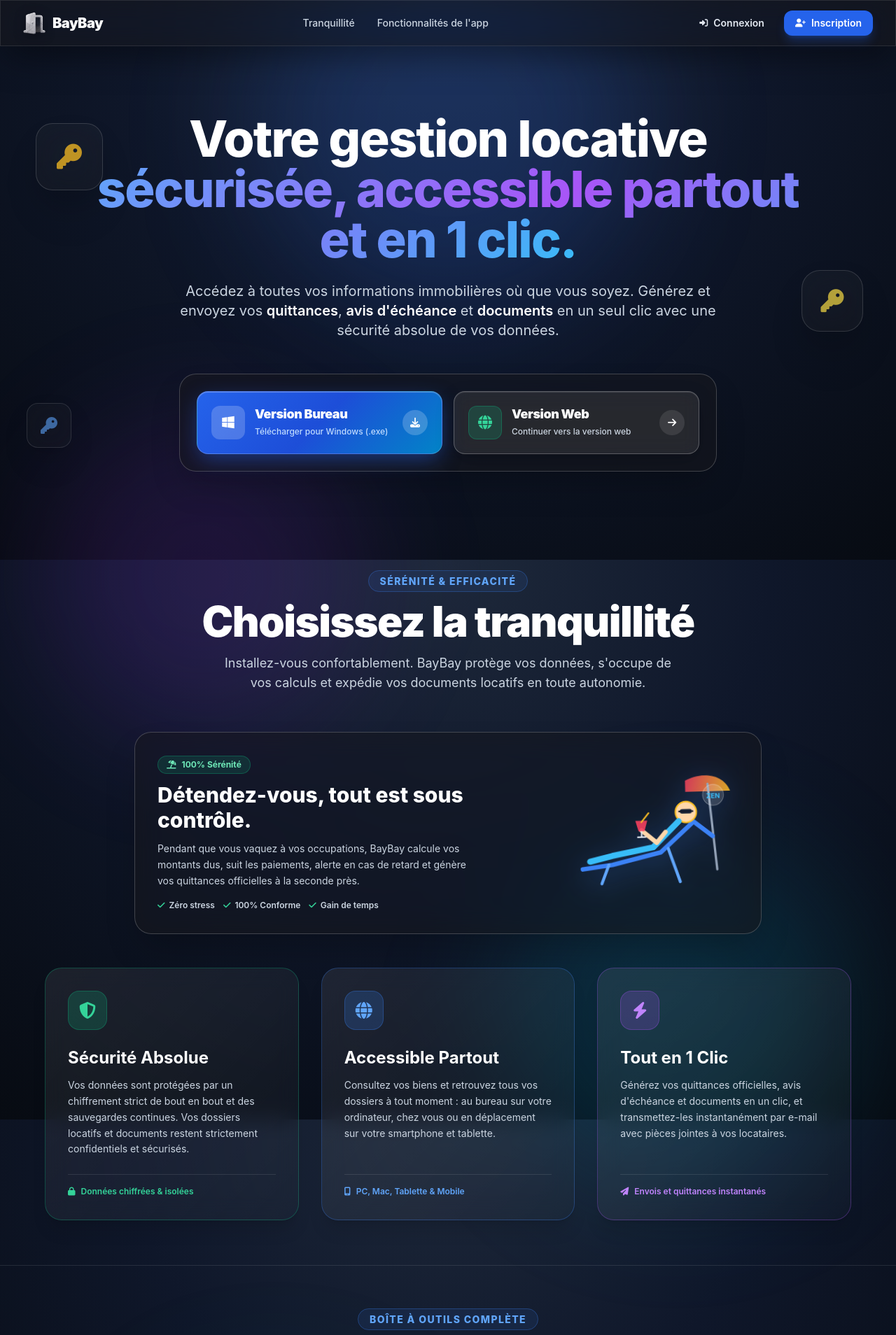
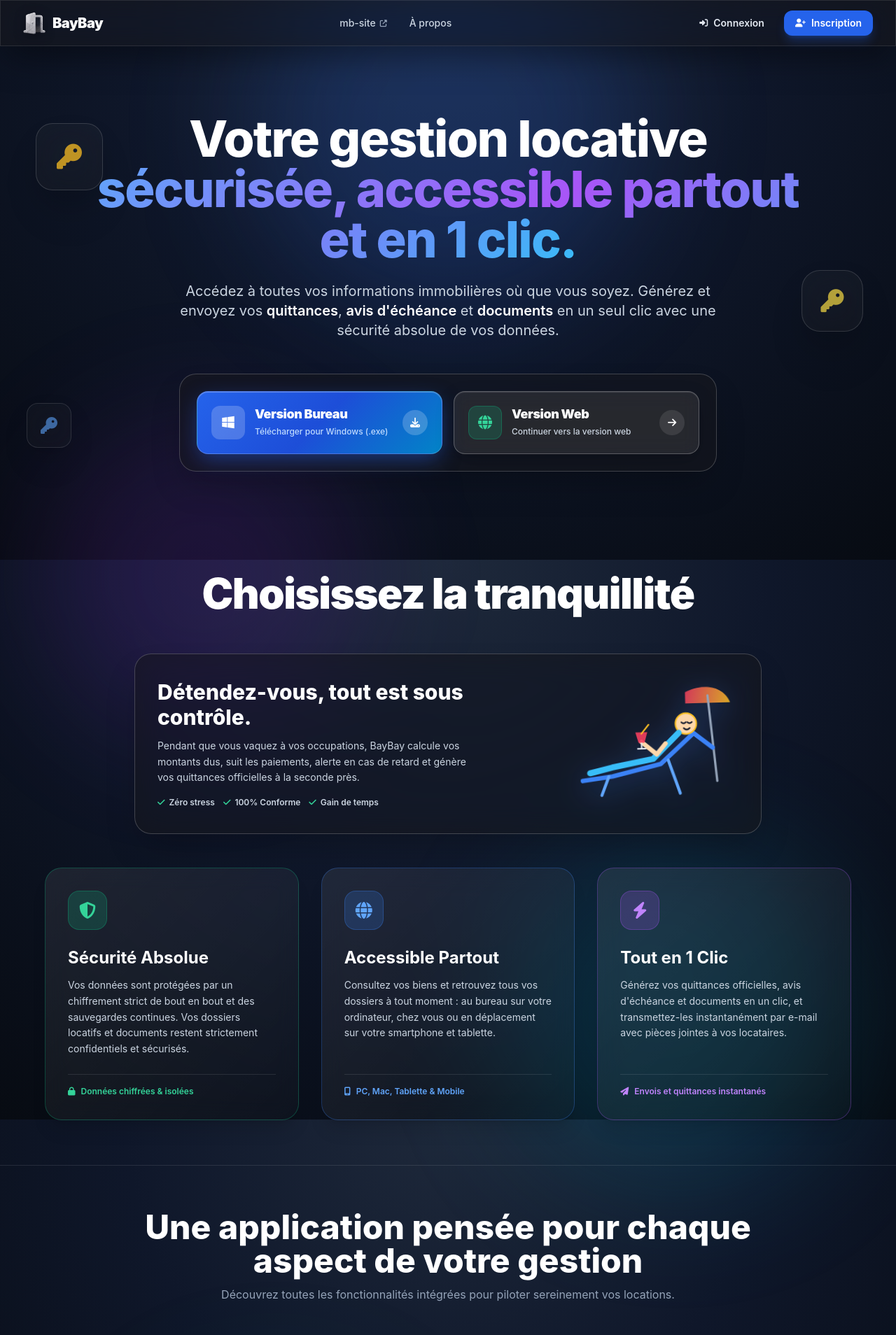
Before and after one commit to mlk0622/BayBay, a Flask app: page / in a window 1280 px wide. Shown: the top 1908 px of the page at 70% size. Run offline with Flask 3, Linux system fonts and the light colour scheme; some libraries are stand-ins or nearby versions.

Commit message:
Auto-deploy commit

```diff
--- a/templates/landing.html
+++ b/templates/landing.html
@@ -122,7 +122,7 @@
 
         @keyframes floatingChilling {
             0%, 100% { transform: translateY(0px) rotate(0deg); }
-            50% { transform: translateY(-12px) rotate(-2deg); }
+            50% { transform: translateY(-10px) rotate(-2deg); }
         }
     </style>
 </head>
@@ -159,10 +159,13 @@
                 <span class="text-xl font-black text-white tracking-tight">BayBay</span>
             </a>
 
-            <!-- Nav Links (Desktop) -->
+            <!-- Nav Links : mb-site et a propos -->
             <nav class="hidden md:flex items-center gap-8 text-sm font-medium text-slate-300">
-                <a href="#tranquillite" class="hover:text-white transition-colors">Tranquillité</a>
-                <a href="#features" class="hover:text-white transition-colors">Fonctionnalités de l'app</a>
+                <a href="https://mb-site.com" target="_blank" rel="noopener noreferrer" class="hover:text-white transition-colors flex items-center gap-1.5">
+                    <span>mb-site</span>
+                    <i class="fas fa-external-link-alt text-[10px] text-slate-400"></i>
+                </a>
+                <a href="https://mb-site.com" target="_blank" rel="noopener noreferrer" class="hover:text-white transition-colors">À propos</a>
             </nav>
 
             <!-- Top Right Action Buttons: Connexion & Inscription -->
@@ -244,26 +247,17 @@
 
         </section>
 
-        <!-- ================= GRANDE SECTION : CHOISISSEZ LA TRANQUILLITÉ AVEC BONHOMME RELAX ================= -->
+        <!-- ================= GRANDE SECTION : CHOISISSEZ LA TRANQUILLITÉ ================= -->
         <section id="tranquillite" class="max-w-7xl mx-auto px-4 sm:px-6 lg:px-8 py-16">
             <div class="text-center max-w-4xl mx-auto mb-14">
-                <span class="text-blue-400 text-xs sm:text-sm uppercase tracking-widest font-extrabold px-4 py-1.5 rounded-full bg-blue-500/10 border border-blue-500/30">
-                    Sérénité & Efficacité
-                </span>
-                <h2 class="text-4xl sm:text-6xl font-black text-white mt-4 tracking-tight leading-tight">
+                <h2 class="text-4xl sm:text-6xl font-black text-white tracking-tight leading-tight">
                     Choisissez la tranquillité
                 </h2>
-                <p class="text-slate-300 text-base sm:text-lg mt-4 max-w-2xl mx-auto leading-relaxed">
-                    Installez-vous confortablement. BayBay protège vos données, s'occupe de vos calculs et expédie vos documents locatifs en toute autonomie.
-                </p>
             </div>
 
-            <!-- Illustration & Animation Interactive Bonhomme Tranquille / Chill -->
+            <!-- Illustration & Bonhomme Relax sans lunettes ni bulle zen -->
             <div class="max-w-4xl mx-auto mb-12 p-8 rounded-3xl liquid-glass border border-white/20 shadow-2xl relative overflow-hidden flex flex-col md:flex-row items-center justify-between gap-8">
                 <div class="max-w-md text-left">
-                    <div class="inline-flex items-center gap-2 px-3 py-1 rounded-full bg-emerald-500/15 border border-emerald-500/30 text-emerald-300 text-xs font-bold mb-3">
-                        <i class="fas fa-umbrella-beach"></i> 100% Sérénité
-                    </div>
                     <h3 class="text-2xl sm:text-3xl font-extrabold text-white mb-3">
                         Détendez-vous, tout est sous contrôle.
                     </h3>
@@ -277,7 +271,7 @@
                     </div>
                 </div>
 
-                <!-- Bonhomme Allongé Relax en mode Chill (SVG Stylisé Glassmorphism) -->
+                <!-- Bonhomme Allongé Relax en mode Chill (sans lunettes, sans bulle zen) -->
                 <div class="relative w-64 h-48 flex items-center justify-center shrink-0">
                     <div id="chill-illustration" class="tranquille-stickman w-full h-full flex items-center justify-center">
                         <svg viewBox="0 0 240 180" class="w-full h-full drop-shadow-[0_10px_20px_rgba(59,130,246,0.35)]" fill="none" xmlns="http://www.w3.org/2000/svg">
@@ -289,16 +283,17 @@
                             <line x1="65" y1="140" x2="55" y2="165" stroke="#60a5fa" stroke-width="4" stroke-linecap="round" />
                             <line x1="145" y1="120" x2="160" y2="165" stroke="#60a5fa" stroke-width="4" stroke-linecap="round" />
 
-                            <!-- Bonhomme qui s'allonge en mode tranquille -->
-                            <!-- Tête avec lunettes de soleil -->
+                            <!-- Bonhomme qui s'allonge en mode tranquille (visage souriant sans lunettes) -->
                             <circle cx="170" cy="72" r="14" fill="#fed7aa" stroke="#fbbf24" stroke-width="2" />
-                            <rect x="162" y="68" width="16" height="6" rx="3" fill="#1e293b" />
-                            <line x1="160" y1="71" x2="180" y2="71" stroke="#0f172a" stroke-width="2" />
+                            <!-- Yeux fermés détendus et sourire -->
+                            <path d="M164 70 Q167 73 170 70" stroke="#0f172a" stroke-width="2" stroke-linecap="round" fill="none" />
+                            <path d="M172 70 Q175 73 178 70" stroke="#0f172a" stroke-width="2" stroke-linecap="round" fill="none" />
+                            <path d="M167 78 Q171 82 175 78" stroke="#0f172a" stroke-width="2" stroke-linecap="round" fill="none" />
 
                             <!-- Corps détendu -->
                             <path d="M160 84 L125 118 L70 128 L40 135" stroke="#38bdf8" stroke-width="8" stroke-linecap="round" stroke-linejoin="round" />
 
-                            <!-- Bras tenant un cocktail ou son smartphone -->
+                            <!-- Bras tenant un cocktail -->
                             <path d="M142 98 L130 112 L110 95" stroke="#fed7aa" stroke-width="6" stroke-linecap="round" stroke-linejoin="round" />
 
                             <!-- Cocktail avec paille -->
@@ -306,12 +301,6 @@
                             <line x1="110" y1="96" x2="110" y2="104" stroke="#e2e8f0" stroke-width="2" />
                             <line x1="104" y1="104" x2="116" y2="104" stroke="#e2e8f0" stroke-width="2" />
                             <line x1="110" y1="84" x2="120" y2="72" stroke="#fbbf24" stroke-width="2" stroke-linecap="round" />
-
-                            <!-- Petite bulle "Zen" -->
-                            <g transform="translate(195, 38)">
-                                <circle cx="12" cy="12" r="14" fill="rgba(255,255,255,0.15)" stroke="rgba(255,255,255,0.3)" />
-                                <text x="12" y="16" font-size="9" font-weight="bold" fill="#38bdf8" text-anchor="middle">ZEN</text>
-                            </g>
 
                             <defs>
                                 <linearGradient id="umbrellaGrad" x1="170" y1="30" x2="230" y2="45" gradientUnits="userSpaceOnUse">
@@ -378,30 +367,26 @@
             </div>
         </section>
 
-        <!-- ================= SECTION FONCTIONNALITÉS ÉTOFFÉES (BULLE POUR CHAQUE ONGLET DE L'APP) ================= -->
+        <!-- ================= SECTION FONCTIONNALITÉS (8 BULLES ÉPURÉES SANS "ONGLET N") ================= -->
         <section id="features" class="max-w-7xl mx-auto px-4 sm:px-6 lg:px-8 py-16 border-t border-white/10">
             <div class="text-center max-w-4xl mx-auto mb-14">
-                <span class="text-blue-400 text-xs sm:text-sm uppercase tracking-widest font-extrabold px-4 py-1.5 rounded-full bg-blue-500/10 border border-blue-500/30">
-                    Boîte à Outils Complète
-                </span>
-                <h2 class="text-3xl sm:text-5xl font-extrabold text-white mt-4">
+                <h2 class="text-3xl sm:text-5xl font-extrabold text-white">
                     Une application pensée pour chaque aspect de votre gestion
                 </h2>
                 <p class="text-slate-400 text-sm sm:text-base mt-3">
-                    Retrouvez une vue claire et structurée à travers tous les onglets clés de l'application BayBay.
+                    Découvrez toutes les fonctionnalités intégrées pour piloter sereinement vos locations.
                 </p>
             </div>
 
-            <!-- Grille de Bulles pour CHAQUE onglet de l'application -->
-            <div class="grid grid-cols-1 sm:grid-cols-2 lg:grid-cols-3 xl:grid-cols-4 gap-6">
+            <!-- Grille de 8 Bulles épurées -->
+            <div class="grid grid-cols-1 sm:grid-cols-2 lg:grid-cols-4 gap-6">
 
-                <!-- 1. Onglet Dashboard -->
+                <!-- 1. Dashboard -->
                 <div class="liquid-glass-card p-6 rounded-3xl border border-blue-500/25 flex flex-col justify-between">
                     <div>
                         <div class="w-12 h-12 rounded-2xl bg-blue-600/20 text-blue-400 border border-blue-500/30 flex items-center justify-center text-xl mb-4">
                             <i class="fas fa-chart-pie"></i>
                         </div>
-                        <div class="text-xs uppercase tracking-wider text-blue-400 font-bold mb-1">Onglet 1</div>
                         <h3 class="text-lg font-bold text-white mb-2">Tableau de Bord</h3>
                         <p class="text-xs text-slate-300 leading-relaxed">
                             Visualisez en un coup d'œil vos loyers attendus, vos encaissements réels, le taux de recouvrement global et les alertes d'impayés pour toutes vos SCI.
@@ -409,13 +394,12 @@
                     </div>
                 </div>
 
-                <!-- 2. Onglet Biens & SCI -->
+                <!-- 2. Biens & SCI -->
                 <div class="liquid-glass-card p-6 rounded-3xl border border-indigo-500/25 flex flex-col justify-between">
                     <div>
                         <div class="w-12 h-12 rounded-2xl bg-indigo-600/20 text-indigo-400 border border-indigo-500/30 flex items-center justify-center text-xl mb-4">
                             <i class="fas fa-home"></i>
                         </div>
-                        <div class="text-xs uppercase tracking-wider text-indigo-400 font-bold mb-1">Onglet 2</div>
                         <h3 class="text-lg font-bold text-white mb-2">Biens & SCIs</h3>
                         <p class="text-xs text-slate-300 leading-relaxed">
                             Organisez votre patrimoine par SCI ou en détention directe. Structurez vos immeubles, lots, appartements, surfaces et charges déductibles associées.
@@ -423,13 +407,12 @@
                     </div>
                 </div>
 
-                <!-- 3. Onglet Locataires & Garants -->
+                <!-- 3. Locataires & Garants -->
                 <div class="liquid-glass-card p-6 rounded-3xl border border-emerald-500/25 flex flex-col justify-between">
                     <div>
                         <div class="w-12 h-12 rounded-2xl bg-emerald-600/20 text-emerald-400 border border-emerald-500/30 flex items-center justify-center text-xl mb-4">
                             <i class="fas fa-users"></i>
                         </div>
-                        <div class="text-xs uppercase tracking-wider text-emerald-400 font-bold mb-1">Onglet 3</div>
                         <h3 class="text-lg font-bold text-white mb-2">Locataires & Garants</h3>
                         <p class="text-xs text-slate-300 leading-relaxed">
                             Fiches complètes des locataires, coordonnées, garants solidaires, contrats de bail signés, attestations d'assurance habitation et dépôts de garantie.
@@ -437,41 +420,38 @@
                     </div>
                 </div>
 
-                <!-- 4. Onglet Appels de Loyer -->
+                <!-- 4. Appels de Loyer (avec programmation & envoi) -->
                 <div class="liquid-glass-card p-6 rounded-3xl border border-cyan-500/25 flex flex-col justify-between">
                     <div>
                         <div class="w-12 h-12 rounded-2xl bg-cyan-600/20 text-cyan-400 border border-cyan-500/30 flex items-center justify-center text-xl mb-4">
                             <i class="fas fa-file-invoice"></i>
                         </div>
-                        <div class="text-xs uppercase tracking-wider text-cyan-400 font-bold mb-1">Onglet 4</div>
                         <h3 class="text-lg font-bold text-white mb-2">Appels de Loyer</h3>
                         <p class="text-xs text-slate-300 leading-relaxed">
-                            Génération automatique et instantanée des avis d'échéance mensuels avec détail du loyer nu et des provisions, prêts à l'envoi en 1 clic.
+                            Génération instantanée des avis d'échéance avec calcul du loyer nu et des provisions, envoi en 1 clic ou programmé automatiquement chaque mois par e-mail.
                         </p>
                     </div>
                 </div>
 
-                <!-- 5. Onglet Quittances de Loyer -->
+                <!-- 5. Quittances de Loyer (avec signature & programmation) -->
                 <div class="liquid-glass-card p-6 rounded-3xl border border-amber-500/25 flex flex-col justify-between">
                     <div>
                         <div class="w-12 h-12 rounded-2xl bg-amber-600/20 text-amber-400 border border-amber-500/30 flex items-center justify-center text-xl mb-4">
                             <i class="fas fa-receipt"></i>
                         </div>
-                        <div class="text-xs uppercase tracking-wider text-amber-400 font-bold mb-1">Onglet 5</div>
                         <h3 class="text-lg font-bold text-white mb-2">Quittances de Loyer</h3>
                         <p class="text-xs text-slate-300 leading-relaxed">
-                            Édition certifiée conforme à la loi ALUR avec signature du bailleur, QR code public de vérification d'authenticité et expédition par e-mail.
+                            Édition certifiée loi ALUR avec signature du bailleur, QR code public d'authenticité et expédition directe par e-mail ou envoi programmé.
                         </p>
                     </div>
                 </div>
 
-                <!-- 6. Onglet Résumé des Loyers -->
+                <!-- 6. Résumé des Loyers -->
                 <div class="liquid-glass-card p-6 rounded-3xl border border-purple-500/25 flex flex-col justify-between">
                     <div>
                         <div class="w-12 h-12 rounded-2xl bg-purple-600/20 text-purple-400 border border-purple-500/30 flex items-center justify-center text-xl mb-4">
                             <i class="fas fa-chart-bar"></i>
                         </div>
-                        <div class="text-xs uppercase tracking-wider text-purple-400 font-bold mb-1">Onglet 6</div>
                         <h3 class="text-lg font-bold text-white mb-2">Résumé des Loyers</h3>
                         <p class="text-xs text-slate-300 leading-relaxed">
                             Bilan financier mois par mois et synthèse pluriannuelle des loyers perçus, facilitant le suivi comptable et vos déclarations fiscales annuelles (2044 / 2072).
@@ -479,13 +459,12 @@
                     </div>
                 </div>
 
-                <!-- 7. Onglet Comptes Locatifs -->
+                <!-- 7. Comptes Locatifs -->
                 <div class="liquid-glass-card p-6 rounded-3xl border border-teal-500/25 flex flex-col justify-between">
                     <div>
                         <div class="w-12 h-12 rounded-2xl bg-teal-600/20 text-teal-400 border border-teal-500/30 flex items-center justify-center text-xl mb-4">
                             <i class="fas fa-calculator"></i>
                         </div>
-                        <div class="text-xs uppercase tracking-wider text-teal-400 font-bold mb-1">Onglet 7</div>
                         <h3 class="text-lg font-bold text-white mb-2">Comptes Locatifs</h3>
                         <p class="text-xs text-slate-300 leading-relaxed">
                             Suivi du grand livre individuel par locataire : débits, crédits, historique complet des règlements, régularisation des charges et solde net en direct.
@@ -493,44 +472,15 @@
                     </div>
                 </div>
 
-                <!-- 8. Onglet États des Lieux & Documents -->
+                <!-- 8. États des Lieux & Docs -->
                 <div class="liquid-glass-card p-6 rounded-3xl border border-rose-500/25 flex flex-col justify-between">
                     <div>
                         <div class="w-12 h-12 rounded-2xl bg-rose-600/20 text-rose-400 border border-rose-500/30 flex items-center justify-center text-xl mb-4">
                             <i class="fas fa-clipboard-check"></i>
                         </div>
-                        <div class="text-xs uppercase tracking-wider text-rose-400 font-bold mb-1">Onglet 8</div>
                         <h3 class="text-lg font-bold text-white mb-2">États des Lieux & Docs</h3>
                         <p class="text-xs text-slate-300 leading-relaxed">
                             Inventaires d'entrée et sortie numérisés, relevés de compteurs, insertion de photos horodatées pièce par pièce et archivage sécurisé des baux.
-                        </p>
-                    </div>
-                </div>
-
-                <!-- 9. Onglet Programmation des Envois -->
-                <div class="liquid-glass-card p-6 rounded-3xl border border-yellow-500/25 flex flex-col justify-between">
-                    <div>
-                        <div class="w-12 h-12 rounded-2xl bg-yellow-600/20 text-yellow-400 border border-yellow-500/30 flex items-center justify-center text-xl mb-4">
-                            <i class="fas fa-clock"></i>
-                        </div>
-                        <div class="text-xs uppercase tracking-wider text-yellow-400 font-bold mb-1">Onglet 9</div>
-                        <h3 class="text-lg font-bold text-white mb-2">Programmation</h3>
-                        <p class="text-xs text-slate-300 leading-relaxed">
-                            Planifiez l'envoi mensuel automatique de vos appels de loyer et quittances à date fixe avec prévisualisation des e-mails avant expédition.
-                        </p>
-                    </div>
-                </div>
-
-                <!-- 10. Onglet Paramètres & Configuration -->
-                <div class="liquid-glass-card p-6 rounded-3xl border border-slate-500/25 flex flex-col justify-between">
-                    <div>
-                        <div class="w-12 h-12 rounded-2xl bg-slate-600/20 text-slate-300 border border-slate-500/30 flex items-center justify-center text-xl mb-4">
-                            <i class="fas fa-cog"></i>
-                        </div>
-                        <div class="text-xs uppercase tracking-wider text-slate-400 font-bold mb-1">Onglet 10</div>
-                        <h3 class="text-lg font-bold text-white mb-2">Paramètres & SMTP</h3>
-                        <p class="text-xs text-slate-300 leading-relaxed">
-                            Configuration de votre propre serveur SMTP pour l'envoi des mails, coordonnées bancaires RIB/IBAN du bailleur et signature décorative officielle.
                         </p>
                     </div>
                 </div>
@@ -563,17 +513,22 @@
     </main>
 
     <!-- Footer -->
-    <footer class="border-t border-white/10 py-8 px-4 sm:px-8 bg-black/40 text-xs text-slate-400 text-center">
+    <footer class="border-t border-white/10 py-8 px-4 sm:px-8 bg-black/40 text-xs text-slate-400">
         <div class="max-w-7xl mx-auto flex flex-col sm:flex-row items-center justify-between gap-4">
             <div class="flex items-center gap-2.5">
                 <img src="{{ url_for('static', filename='images/door_logo.png') }}" class="w-6 h-6 object-contain" alt="BayBay Logo">
                 <span class="font-bold text-white">BayBay</span>
-                <span>— Gestion locative immobilière</span>
+                <span>— © 2026 Malik B. Tous droits réservés.</span>
             </div>
-            <div class="flex items-center gap-4">
-                <a href="{{ url_for('login') }}" class="hover:text-white transition-colors">Connexion</a>
-                <a href="{{ url_for('register') }}" class="hover:text-white transition-colors">Inscription</a>
-                <a href="{{ url_for('download_desktop_app') }}" class="hover:text-white transition-colors">Télécharger</a>
+            <div class="flex items-center gap-3">
+                <a href="https://github.com/mlk0622/BayBay" target="_blank" rel="noopener noreferrer" class="inline-flex items-center gap-1.5 px-3 py-1.5 rounded-lg bg-white/5 hover:bg-white/15 text-slate-300 hover:text-white border border-white/10 transition-colors">
+                    <i class="fab fa-github text-sm"></i>
+                    <span>GitHub</span>
+                </a>
+                <a href="mailto:bouaissimalik@gmail.com" class="inline-flex items-center gap-1.5 px-3 py-1.5 rounded-lg bg-white/5 hover:bg-white/15 text-slate-300 hover:text-white border border-white/10 transition-colors">
+                    <i class="fas fa-envelope text-sm text-blue-400"></i>
+                    <span>bouaissimalik@gmail.com</span>
+                </a>
             </div>
         </div>
     </footer>
@@ -596,7 +551,6 @@
                     window.requestAnimationFrame(() => {
                         const scrollY = window.pageYOffset || document.documentElement.scrollTop;
                         const scrollHeight = document.documentElement.scrollHeight - window.innerHeight;
-                        const scrollProgress = scrollHeight > 0 ? (scrollY / scrollHeight) : 0;
 
                         // Rotation des clés en fonction du scroll
                         if (key1) {
```
